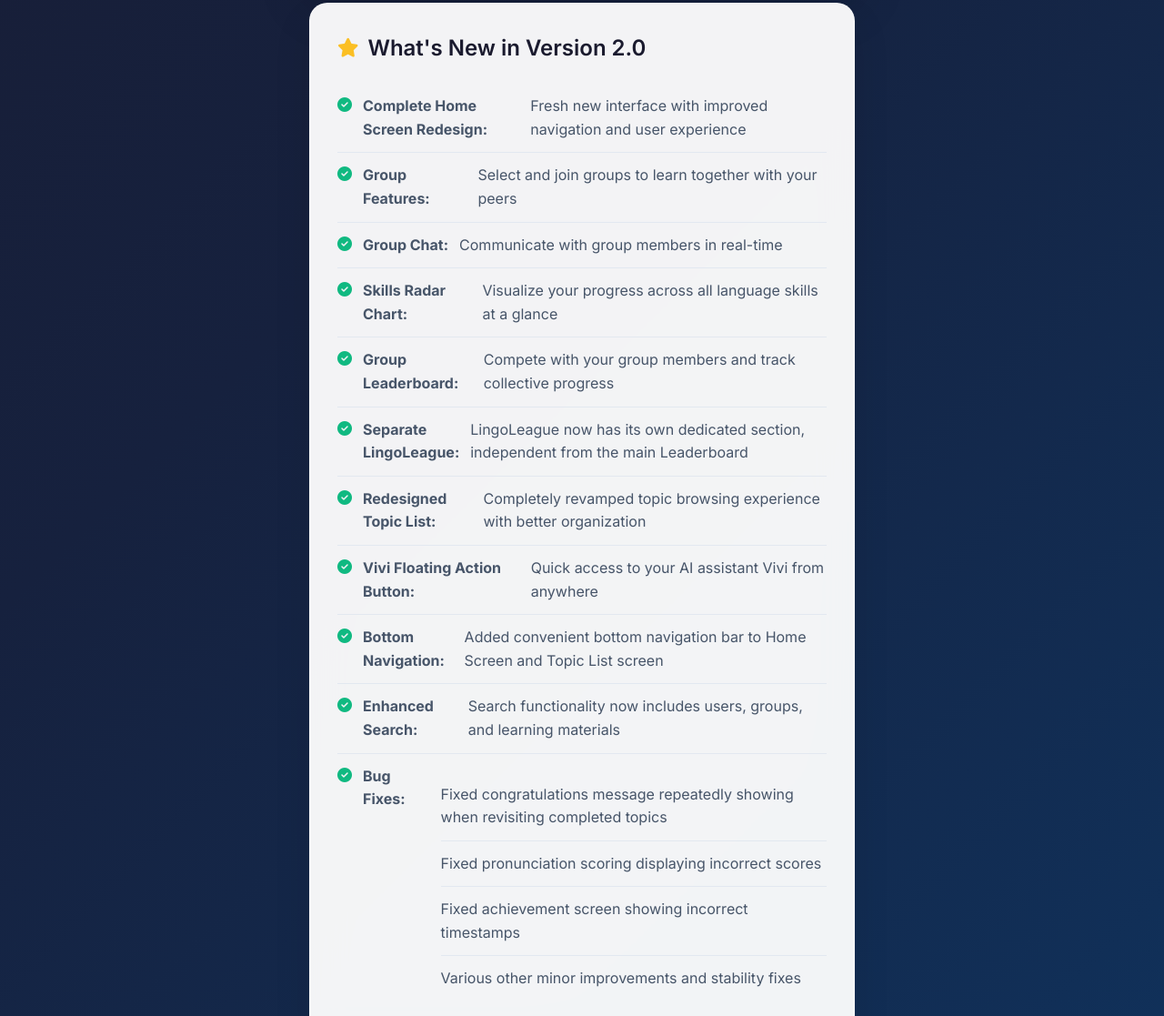
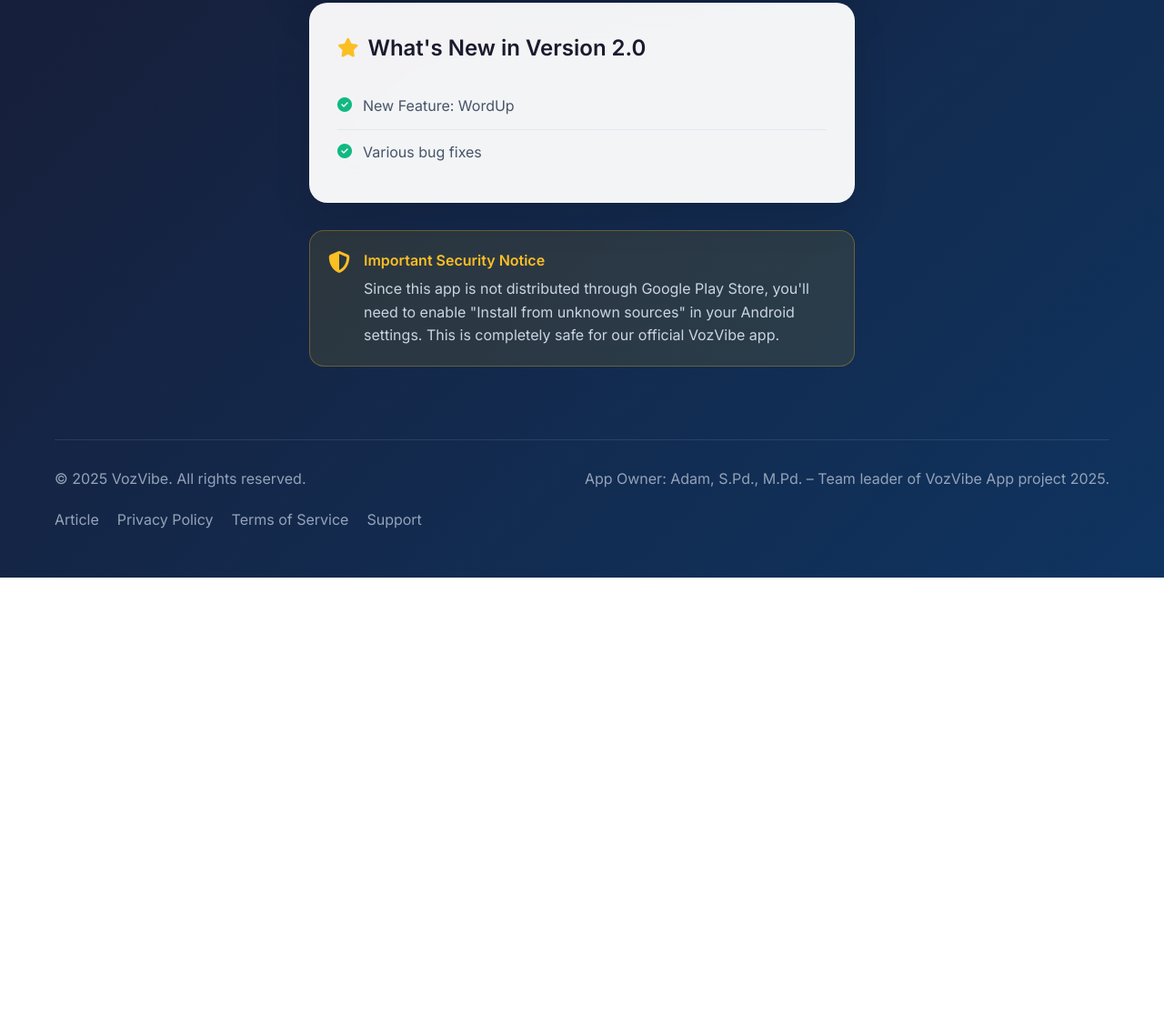
Before and after one commit to voicevibe2025/speaking-path-website, a plain HTML site: page index.html in a window 1280 px wide. Shown: the part 1496-2613 px from the top of the page at 91% size. After the commit the page ends 2131 px from the top, so only its background shows below. Drawn offline with Linux system fonts and the light colour scheme.

Commit message:
New Version: 2.0.1

```diff
--- a/index.html
+++ b/index.html
@@ -68,10 +68,10 @@
                             </div>
                             <div class="app-details">
                                 <h3>VozVibe for Android</h3>
-                                <p class="version-info">Version 2.0</p>
+                                <p class="version-info">Version 2.0.1</p>
                                 <p class="file-size">149.1 MB</p>
                                 <p class="compatibility">Android 7.0+ required</p>
-                                <p class="last-update">Last Updated: October 15, 2025</p>
+                                <p class="last-update">Last Updated: October 17, 2025</p>
                             </div>
                         </div>
 
@@ -92,24 +92,9 @@
                     <div class="whats-new-card">
                         <h3><i class="fas fa-star"></i> What's New in Version 2.0</h3>
                         <ul class="whats-new-list">
-                            <li><i class="fas fa-check-circle"></i> <strong>Complete Home Screen Redesign:</strong> Fresh new interface with improved navigation and user experience</li>
-                            <li><i class="fas fa-check-circle"></i> <strong>Group Features:</strong> Select and join groups to learn together with your peers</li>
-                            <li><i class="fas fa-check-circle"></i> <strong>Group Chat:</strong> Communicate with group members in real-time</li>
-                            <li><i class="fas fa-check-circle"></i> <strong>Skills Radar Chart:</strong> Visualize your progress across all language skills at a glance</li>
-                            <li><i class="fas fa-check-circle"></i> <strong>Group Leaderboard:</strong> Compete with your group members and track collective progress</li>
-                            <li><i class="fas fa-check-circle"></i> <strong>Separate LingoLeague:</strong> LingoLeague now has its own dedicated section, independent from the main Leaderboard</li>
-                            <li><i class="fas fa-check-circle"></i> <strong>Redesigned Topic List:</strong> Completely revamped topic browsing experience with better organization</li>
-                            <li><i class="fas fa-check-circle"></i> <strong>Vivi Floating Action Button:</strong> Quick access to your AI assistant Vivi from anywhere</li>
-                            <li><i class="fas fa-check-circle"></i> <strong>Bottom Navigation:</strong> Added convenient bottom navigation bar to Home Screen and Topic List screen</li>
-                            <li><i class="fas fa-check-circle"></i> <strong>Enhanced Search:</strong> Search functionality now includes users, groups, and learning materials</li>
-                            <li><i class="fas fa-check-circle"></i> <strong>Bug Fixes:</strong>
-                                <ul style="margin-top: 8px; margin-left: 20px;">
-                                    <li>Fixed congratulations message repeatedly showing when revisiting completed topics</li>
-                                    <li>Fixed pronunciation scoring displaying incorrect scores</li>
-                                    <li>Fixed achievement screen showing incorrect timestamps</li>
-                                    <li>Various other minor improvements and stability fixes</li>
-                                </ul>
-                            </li>
+                            <li><i class="fas fa-check-circle"></i> New Feature: WordUp</li>
+                            <li><i class="fas fa-check-circle"></i> Various bug fixes</li>
+
                         </ul>
                     </div>
                 </div>
--- a/script.js
+++ b/script.js
@@ -3,7 +3,7 @@
 // Download functionality
 function downloadApp() {
     // APK hosted on Google Drive
-    const apkUrl = 'https://drive.google.com/file/d/1OCWc7UM3_LQegUiSzs27656wz0RN-SeV/view?usp=sharing';
+    const apkUrl = 'https://drive.google.com/file/d/1W5sucPov-Lyaz_34bPApBxr14q6mrFVr/view?usp=sharing';
 
     // Create a temporary link element to trigger download
     const link = document.createElement('a');
```
